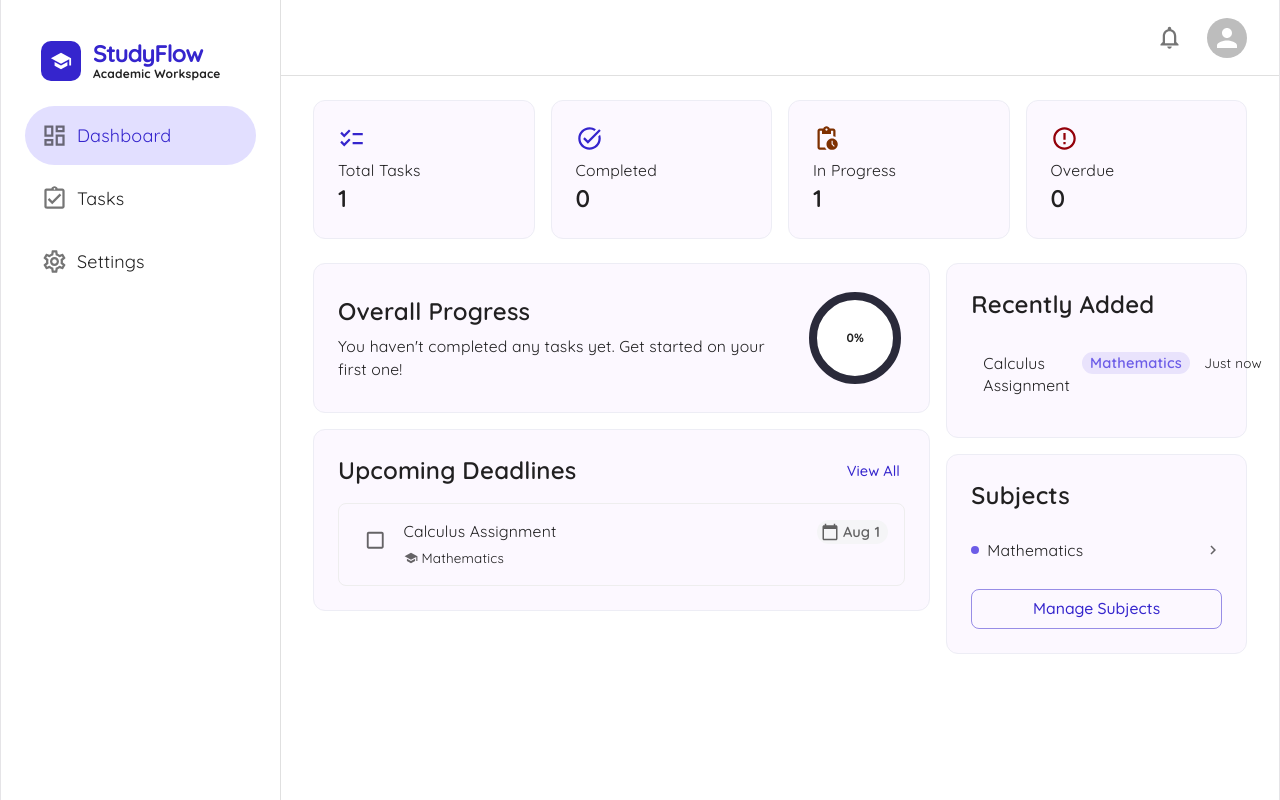
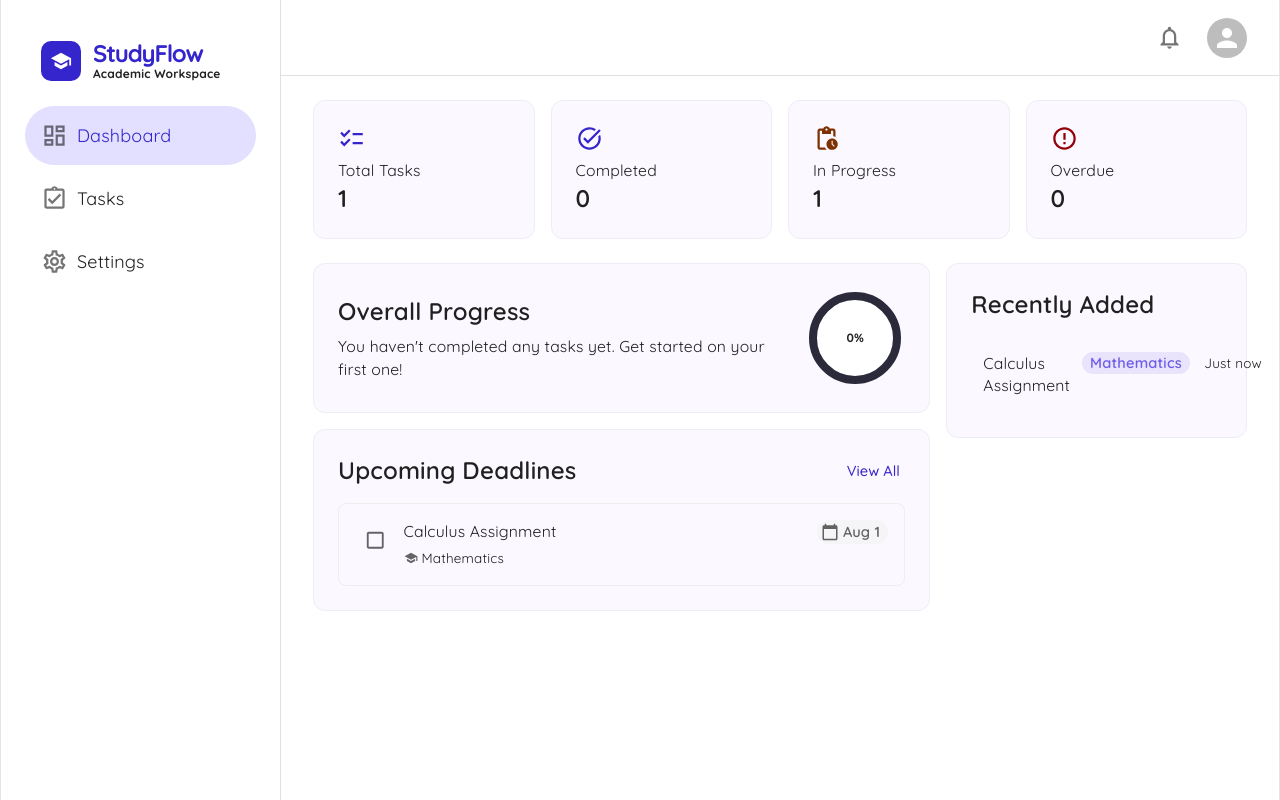
Before and after one commit to haniya8/studyFlow, a React (Vite) app: page /app in a window 1280 px wide. Built offline with nearby package versions, Linux system fonts and the light colour scheme.

Commit message:
move manage subjects from card on dashboard to just a button on tasks page

```diff
--- a/src/components/dashboard/SubjectsCard.jsx
+++ /dev/null
@@ -1,36 +0,0 @@
-import { Typography, Box, Stack, Button } from '@mui/material';
-import ChevronRightIcon from '@mui/icons-material/ChevronRight';
-import { useSubjects } from '../../contexts/SubjectsContext';
-import Card from '../Card';
-import ManageSubjectsDialog from './ManageSubjectsDialog';
-import { useState } from 'react';
-import SubjectLabel from './SubjectLabel';
-function SubjectsCard() {
-  const { subjects } = useSubjects();
-  const [manageOpen, setManageOpen] = useState(false);
-
-  return (
-    <Card sx={{ p: 3, borderRadius: 3 }}>
-      <Typography variant="h5" fontWeight={600} sx={{ mb: 2 }}>
-        Subjects
-      </Typography>
-      <Stack spacing={1.5} sx={{ mb: 2 }}>
-        {subjects.map((subject, index) => (
-          <Box key={subject.id} sx={{ display: 'flex', alignItems: 'center', justifyContent: 'space-between',
-              py: '12px',
-              borderBottom: index < subjects.length - 1 ? '1px solid' : 'none',
-              borderColor: 'divider', cursor: 'pointer' }}>
-            <SubjectLabel subject={subject}/>
-            <ChevronRightIcon sx={{ fontSize: 18, color: 'text.secondary' }} />
-          </Box>
-        ))}
-      </Stack>
-      <Button fullWidth variant="outlined" onClick={()=>setManageOpen(true)} sx={{ textTransform: 'none', borderRadius: 2 }}>
-        Manage Subjects
-      </Button>
-      <ManageSubjectsDialog open={manageOpen} onClose={() => setManageOpen(false)} />
-    </Card>
-  );
-}
-
-export default SubjectsCard;
--- /dev/null
+++ b/src/constants/AuthConstants.js
@@ -0,0 +1,12 @@
+export const loginConstants = {
+    welcomeMsg: "Welcome Back!",
+    subheading: "Sign in to continue your productivity journey.",
+    emailFieldLabel : "EMAIL ADDRESS",
+    passwordFieldLabel: "PASSWORD",
+    forgotPwd: "Forgot Password?",
+    rememberMe: "Remember me",
+    signinButton: "Sign In",
+    signup: "Sign up",
+
+
+}
--- a/src/constants/DashboardConstants.jsx
+++ b/src/constants/DashboardConstants.jsx
@@ -39,11 +39,6 @@ export const iconMap = {
 
 
 
-
-export const OverallProgressCardText = {
-  message: "You are making steady progress this week. Keep up the momentum to finish your remaining tasks.",
-};
-
 export function getOverallProgress(tasks) {
   const total = tasks.length;
 
@@ -80,6 +75,6 @@ export function getOverallProgress(tasks) {
 
   return {
     percentage,
-    message: OverallProgressCardText.message,
+    message: 'You are making steady progress. Keep up the momentum!',
   };
 }
--- a/src/pages/Dashboard.jsx
+++ b/src/pages/Dashboard.jsx
@@ -3,7 +3,6 @@ import StatCard from '../components/dashboard/StatCard';
 import OverallProgressCard from '../components/dashboard/OverallProgressCard';
 import RecentlyAddedCard from '../components/dashboard/RecentlyAddedCard';
 import UpcomingDeadlinesCard from '../components/dashboard/UpcomingDeadlinesCard';
-import SubjectsCard from '../components/dashboard/SubjectsCard';
 import { statCardsData, iconMap, getOverallProgress } from '../constants/DashboardConstants';
 import { useTasks } from '../contexts/TasksContext';
 import { dashboardStyles } from '../styles/dashboard.styles';
@@ -61,7 +60,6 @@ function Dashboard() {
         <Grid size={{ xs: 12, md: 4 }}>
           <Stack spacing={2}>
             <RecentlyAddedCard items={recentlyAddedItems} />
-            <SubjectsCard onManageSubjects={() => {}} />
           </Stack>
         </Grid>
       </Grid>
--- a/src/pages/Login.jsx
+++ b/src/pages/Login.jsx
@@ -24,6 +24,7 @@ import ArrowForwardIcon from '@mui/icons-material/ArrowForward';
 import Card from '../components/Card';
 import AppLogo from '../components/AppLogo';
 import { loginStyles } from '../styles/Login.styles';
+import { loginConstants } from '../constants/AuthConstants';
 
 const loginValidationSchema = Yup.object({
   email: Yup.string()
@@ -41,14 +42,14 @@ export default function Login() {
   const { login } = useAuth();
 const [formError, setFormError] = useState('');
 
-  const handleSignIn = () => {
-     const result = login({ email, password });
+  const handleSignIn = (values) => {
+  const result = login({ email: values.email, password: values.password });
   if (!result.success) {
     setFormError(result.error);
     return;
   }
-    navigate('/app');
-  };
+  navigate('/app');
+};
 
   return (
     <Box sx={loginStyles.pageWrapper}>
@@ -56,10 +57,10 @@ const [formError, setFormError] = useState('');
 
       <Card sx={loginStyles.card}>
         <Typography variant="h5" fontWeight={700}>
-          Welcome Back!
+          {loginConstants.welcomeMsg}
         </Typography>
         <Typography variant="body2" color="text.secondary" sx={loginStyles.subheading}>
-          Sign in to continue your productivity journey.
+          {loginConstants.subheading}
         </Typography>
 
         <Formik
@@ -139,6 +140,12 @@ const [formError, setFormError] = useState('');
                 </Link>
               </Box>
 
+              {formError && (
+                <Typography variant="caption" color="error" sx={{ display: 'block', mb: 1 }}>
+                  {formError}
+                </Typography>
+              )}
+
               <Button
                 fullWidth
                 type="submit"
--- a/src/pages/MyTasks.jsx
+++ b/src/pages/MyTasks.jsx
@@ -8,6 +8,7 @@ import { statuses, tasksPageText } from '../constants/MyTasksPageConstants';
 import { myTasksStyles } from '../styles/MyTasks.styles';
 import { useTasks } from '../contexts/TasksContext';
 import { useSubjects } from '../contexts/SubjectsContext';
+import ManageSubjectsDialog from '../components/dashboard/ManageSubjectsDialog';
 
 const SUBJECT_KEY = 'taskSubjectFilter';
 const STATUS_KEY = 'taskStatusFilter';
@@ -15,6 +16,9 @@ const STATUS_KEY = 'taskStatusFilter';
 export default function Tasks() {
   const { tasks } = useTasks();
   const { subjects } = useSubjects();
+
+
+  const [manageOpen, setManageOpen] = useState(false);
 
   const [modalOpen, setModalOpen] = useState(false);
   const [searchText, setSearchText] = useState('');
@@ -68,6 +72,11 @@ export default function Tasks() {
           <Button variant="contained" startIcon={<AddIcon />} onClick={() => setModalOpen(true)}>
             {tasksPageText.createTaskButton}
           </Button>
+
+          <Button variant="outlined" onClick={()=>setManageOpen(true)} sx={{ textTransform: 'none', borderRadius: 2 }}>
+            Manage Subjects
+          </Button>
+
         </Box>
       </Box>
 
@@ -112,7 +121,7 @@ export default function Tasks() {
           </Grid>
         ))}
       </Grid>
-
+      <ManageSubjectsDialog open={manageOpen} onClose={() => setManageOpen(false)} />
       <CreateTaskModal open={modalOpen} onClose={() => setModalOpen(false)} />
     </Box>
   );
```
